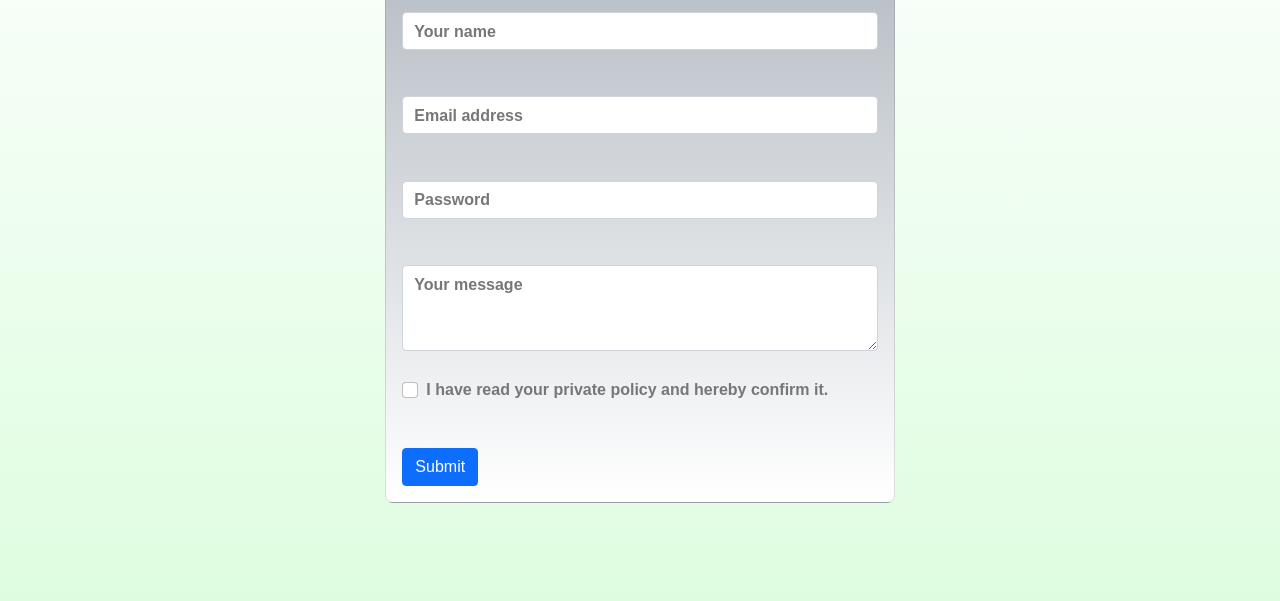
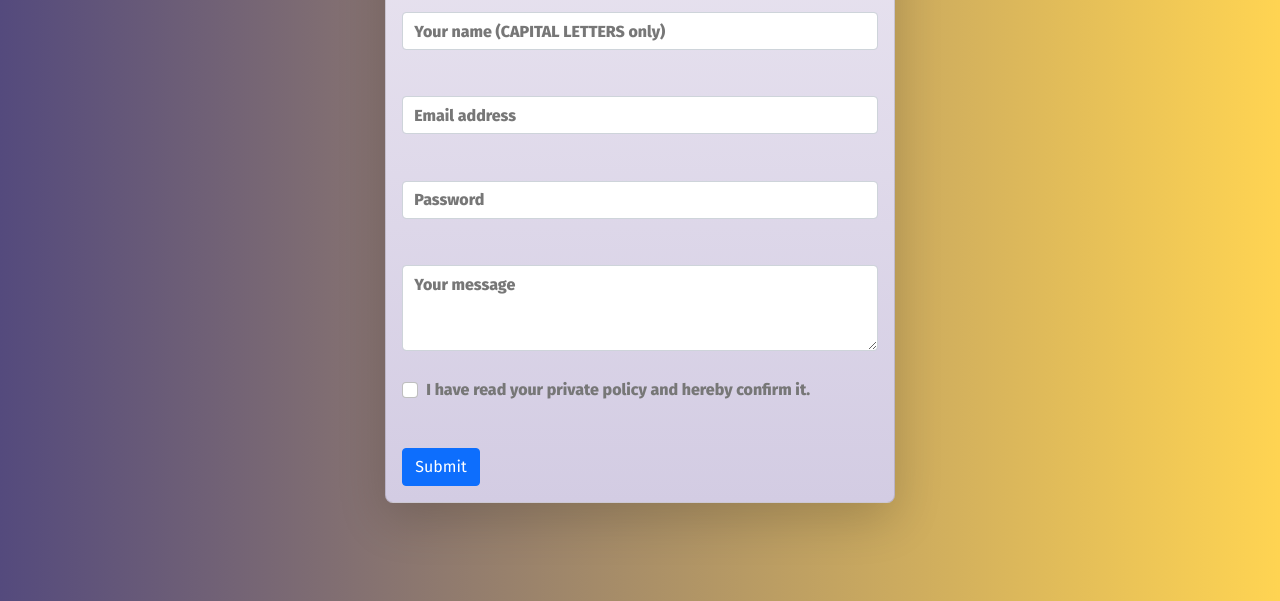
Before and after one commit to tuedodev/form-animated-labels-vanilla-js, a plain HTML site: page index.html in a window 1280 px wide. Shown: the part 199-800 px from the top of the page. Drawn offline with nearby package versions, Linux system fonts and the light colour scheme; files that its build step writes are made by us from their sources.

Commit message:
Some CSS bugs fixed. New Gradient colors.

```diff
--- a/css/main.scss
+++ b/css/main.scss
@@ -1,6 +1,9 @@
 // Sass Variables
 
-$body-background-color: #defde0;
+$body-background-color-from: #544a7d;
+$body-background-color-to: #ffd452;
+$card-background-color-from: #d3cce3;
+$card-background-color-to: #e9e4f0;
 $durationNumber: 180;
 $duration: ($durationNumber / 1000) * 1s;
 $label-font-size: 1rem;
@@ -14,8 +17,6 @@ $msg-slide-x-gap: 40px;
 $form-control-font-size: 1rem; // Default Bootstrap 5
 $form-control-padding-y: 0.375rem; // Default Bootstrap 5
 
-// Font
-@import url('https://fonts.googleapis.com/css2?family=Fira+Sans:wght@400;800&display=swap');
 // CSS Variables
 :root {
 	--field-adjust-y: calc(
@@ -24,9 +25,19 @@ $form-control-padding-y: 0.375rem; // Default Bootstrap 5
 	);
 	--durationNumber: #{$durationNumber};
 }
+
+*,
+*::before,
+*::after {
+	box-sizing: border-box;
+}
+
+// Font
+@import url('https://fonts.googleapis.com/css2?family=Fira+Sans:wght@400;800&display=swap');
+
 body {
-	font-family: 'Fira-Sans', 'Arial', 'Helvetica', sans-serif;
-	background: linear-gradient(0deg, $body-background-color 0%, lighten($body-background-color, 12%) 100%);
+	font-family: 'Fira Sans', 'Arial', 'Helvetica', sans-serif;
+	background: linear-gradient(90deg, $body-background-color-from 0%, $body-background-color-to 100%);
 }
 h1 {
 	font-size: 1.8rem;
@@ -37,7 +48,7 @@ h1 {
 }
 
 .card--bg-gray {
-	background: linear-gradient(0deg, lighten(#adb5bd, 30%) 0%, #adb5bd 100%);
+	background: linear-gradient(0deg, $card-background-color-from 0%, $card-background-color-to 100%);
 }
 .card--customized {
 	border-radius: 0.5rem;
@@ -77,6 +88,7 @@ h1 {
 		}
 		& > .display-msg {
 			grid-area: 2 / 1 / 3 / 2;
+			margin-left: -1.5rem;
 		}
 
 		&::after {
@@ -119,7 +131,6 @@ h1 {
 	}
 	&.field--invalid > .display-msg,
 	.label-container.field--invalid > .display-msg {
-		//transition: opacity $duration ease-in-out, transform $duration ease-in-out;
 		transform: translate($msg-slide-x-gap, 0);
 		opacity: 1;
 		transform: translate(0, 0);
--- a/index.html
+++ b/index.html
@@ -11,13 +11,13 @@
     <div class="container-fluid">
         <div class="row align-items-center justify-content-center fullheight">
             <div class="col-10 col-sm-8 col-md-6 col-lg-5">
-                <div class="card card--bg-gray card--customized">
+                <div class="card shadow-lg card--bg-gray card--customized">
                     <div class="card-body">
                         <h1 class="card-title">Form with animated labels in pure Vanilla Javascript</h1>
                         <form id="myform">
                             <div class="mb-2 control-wrapper">
                                 <div class="label-container">
-                                    <label for="exampleInputText" class="form-label">Your name</label>
+                                    <label for="exampleInputText" class="form-label">Your name (CAPITAL LETTERS only)</label>
                                 </div>
                                 <input type="text" class="form-control" id="exampleInputText" required pattern="[A-Z]*">
                                 <div class="display-msg"></div>
--- a/script.js
+++ b/script.js
@@ -10,16 +10,16 @@ class FormApp{
             this.submitButton = this.form.querySelector(`button[type="submit"]`);
         }
     }
-    // Customized Error Messages compatible to ValidityState of Validation API
+    // Customized Error Messages. Keys compatible to ValidityState of Validation API
     static errorMsg = {
-        valueMissing: "Mandatory field",
-        typeMismatch: "Invalid Email address",
+        valueMissing: "Please enter the mandatory input fields.",
+        typeMismatch: "Please enter a valid Email address.",
         patternMismatch: "Your input doesn´t match the pattern.",
         tooLong: "Your input is too long.",
         tooShort: "Your input is too short.",
         rangeUnderflow: "Your input is below the allowed range.",
         rangeOverflow: "Your input is beyond the allowed range.",
-        stepMismatch: "Your input doesn´t fit the rules",
+        stepMismatch: "Your input doesn´t fit the rules.",
         badInput: "Browser cannot handle your input.",
         customError: "A custom error occured."
     }
@@ -49,20 +49,10 @@ class FormApp{
 	};
 
     init = () => {
-        //this.disableSubmitButton();
         this.form.setAttribute('novalidate', true);
         this.registerEventListeners();
     }
 
-    disableSubmitButton = () => {
-        if (this.submitButton){
-            this.submitButton.addEventListener('click', this.handleSubmitButton.bind(this));
-        }
-    }
-    handleSubmitButton(event){
-        event.preventDefault();
-        this.handleSubmit();
-    }
     registerEventListeners = () => {
         const currentlySupportedTypes = [`text`, `email`, `password`, `number`, `tel`, `time`, `url`, `textarea`, `checkbox`];
         const eventListeners = [
@@ -87,6 +77,7 @@ class FormApp{
                 })
             }
         })
+
         if (this.form){
             this.form.addEventListener('submit', this.handleSubmit)
         }
```
